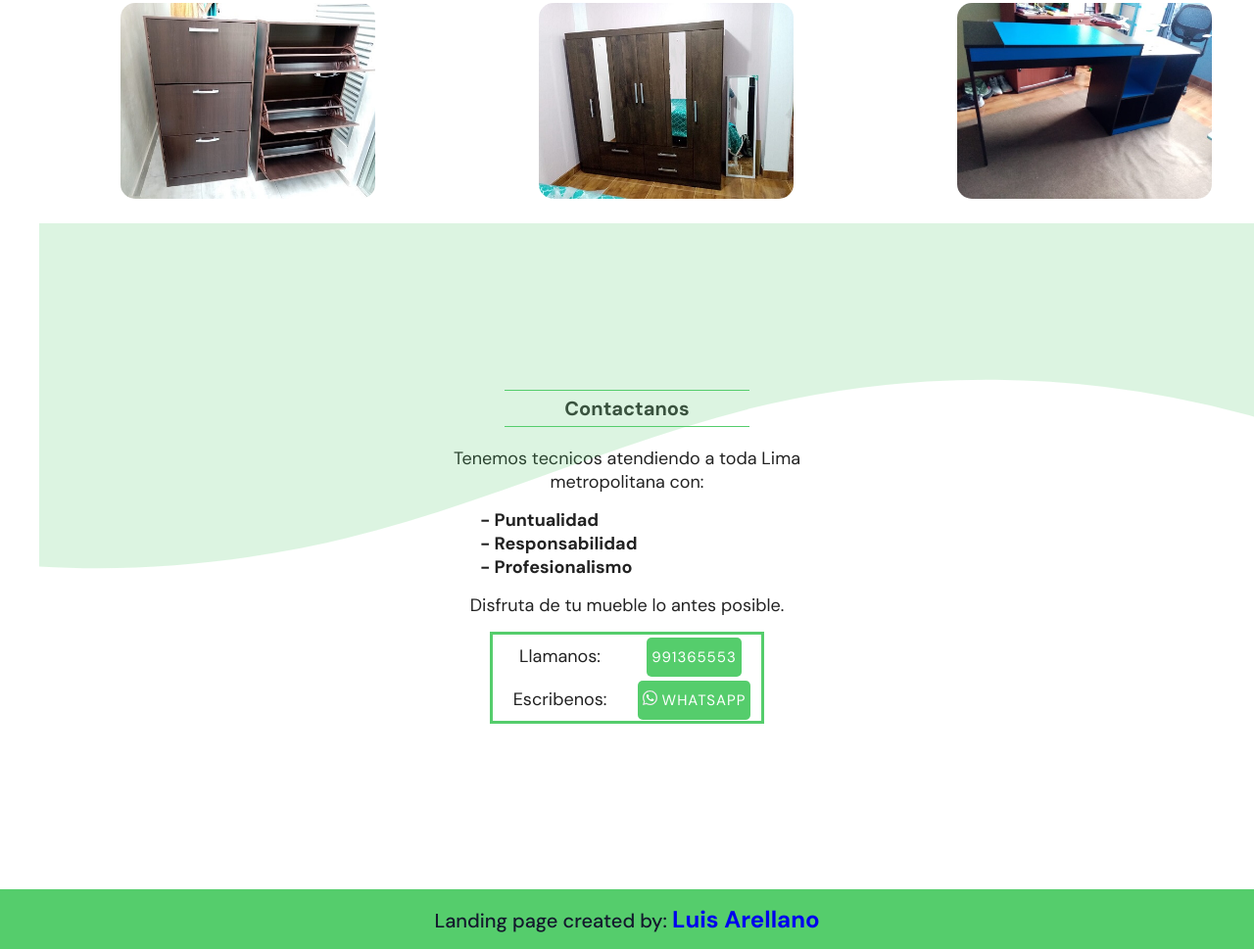
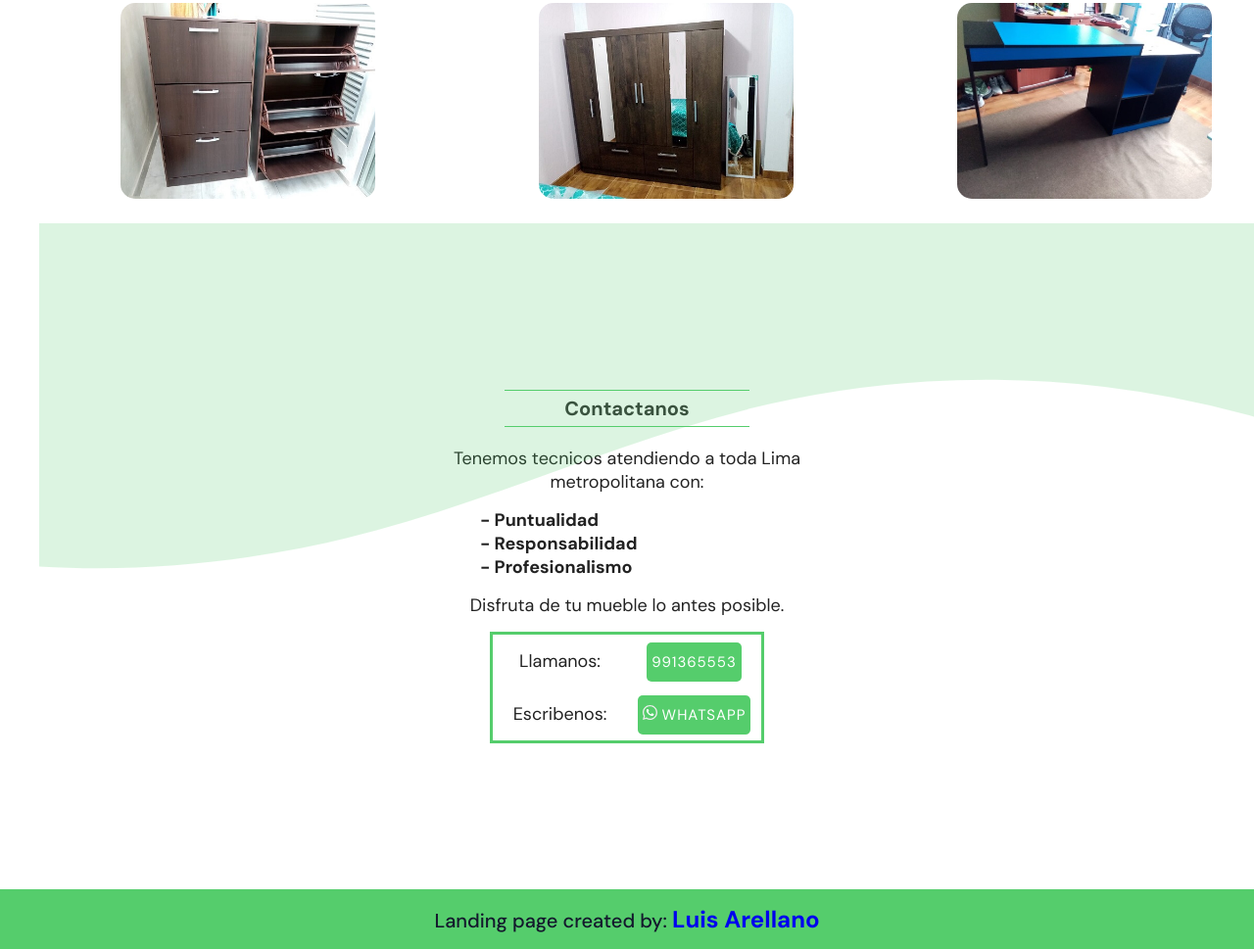
Before and after one commit to Luis-Arellano-Q/Armado-de-Muebles, a plain HTML site: page index.html in a window 1280 px wide. Shown: the part 2246-3215 px from the top of the page at 98% size. Drawn offline with Linux system fonts and the light colour scheme.

```diff
--- a/css/style.css
+++ b/css/style.css
@@ -364,7 +364,7 @@ a  {
 
 }
 .contact-info div {
-    padding: 10px;
+    padding: 15px 10px;
 }
 
 .contact-info div a {
--- a/index.html
+++ b/index.html
@@ -41,7 +41,7 @@
             </nav>
         </section>
     </header>
-    <main>
+    <main class="container">
         <section class="home" id="inicio">
             <article class="home__img-content">
                 <aside>
@@ -90,7 +90,7 @@
                 </section>
             </article>
         </section>
-        <section class="contact container" id="contacto">
+        <section class="contact" id="contacto">
                 <div class = "waves">
                     <svg data-name = "Layer 1" xmlns = "http://www.w3.org/2000/svg" viewBox = "0 0 1200 120 "preserveAspectRatio =" none ">
                         <path d =" M985.66,92.83C906.67,72,823.78,31,743.84,14.19c-82.26-17.34-168.06-16.33-250.45.39-57.84,11.73-114,31.07-172, 41.86A600.21,600.21,0,0,1,0,27.35V120H1200V95.8C1132.19,118.92,1055.71,111.31,985.66,92.83Z "class =" shape-fill "> </path>
```
